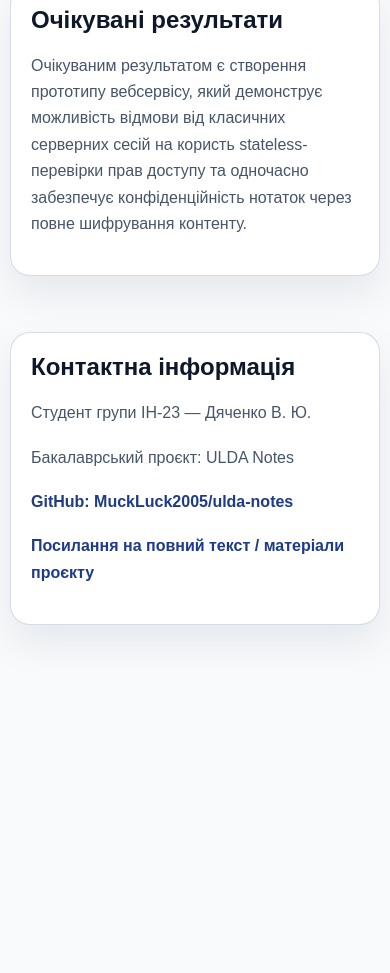
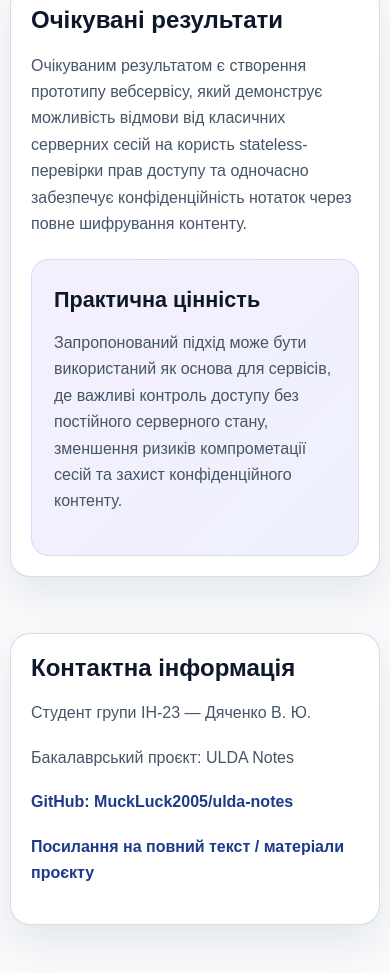
Before and after one commit to MuckLuck2005/ulda-notes, a plain HTML site: page index.html in a window 390 px wide. Shown: the part 3668-4641 px from the top of the page. Before the commit the page ends 4341 px from the top, so only its background shows below. Drawn offline with Linux system fonts and the light colour scheme.

Commit message:
Optimize visual hierarchy and refine responsive UI

```diff
--- a/css/style.css
+++ b/css/style.css
@@ -349,3 +349,14 @@ ol li {
     margin-bottom: 0;
     color: var(--text);
 }
+.result-card {
+    margin-top: 22px;
+    padding: 22px;
+    border-radius: 18px;
+    background: linear-gradient(135deg, rgba(124, 58, 237, 0.08), rgba(29, 78, 216, 0.08));
+    border: 1px solid rgba(124, 58, 237, 0.14);
+}
+
+.result-card h3 {
+    margin-top: 0;
+}
--- a/index.html
+++ b/index.html
@@ -162,6 +162,15 @@
             прав доступу та одночасно забезпечує конфіденційність нотаток через повне
             шифрування контенту.
         </p>
+
+        <div class="result-card">
+            <h3>Практична цінність</h3>
+            <p>
+                Запропонований підхід може бути використаний як основа для сервісів,
+                де важливі контроль доступу без постійного серверного стану, зменшення
+                ризиків компрометації сесій та захист конфіденційного контенту.
+            </p>
+        </div>
     </div>
 </section>
 </main>
```
Lines whose indentation alone changed are shown as unchanged.
